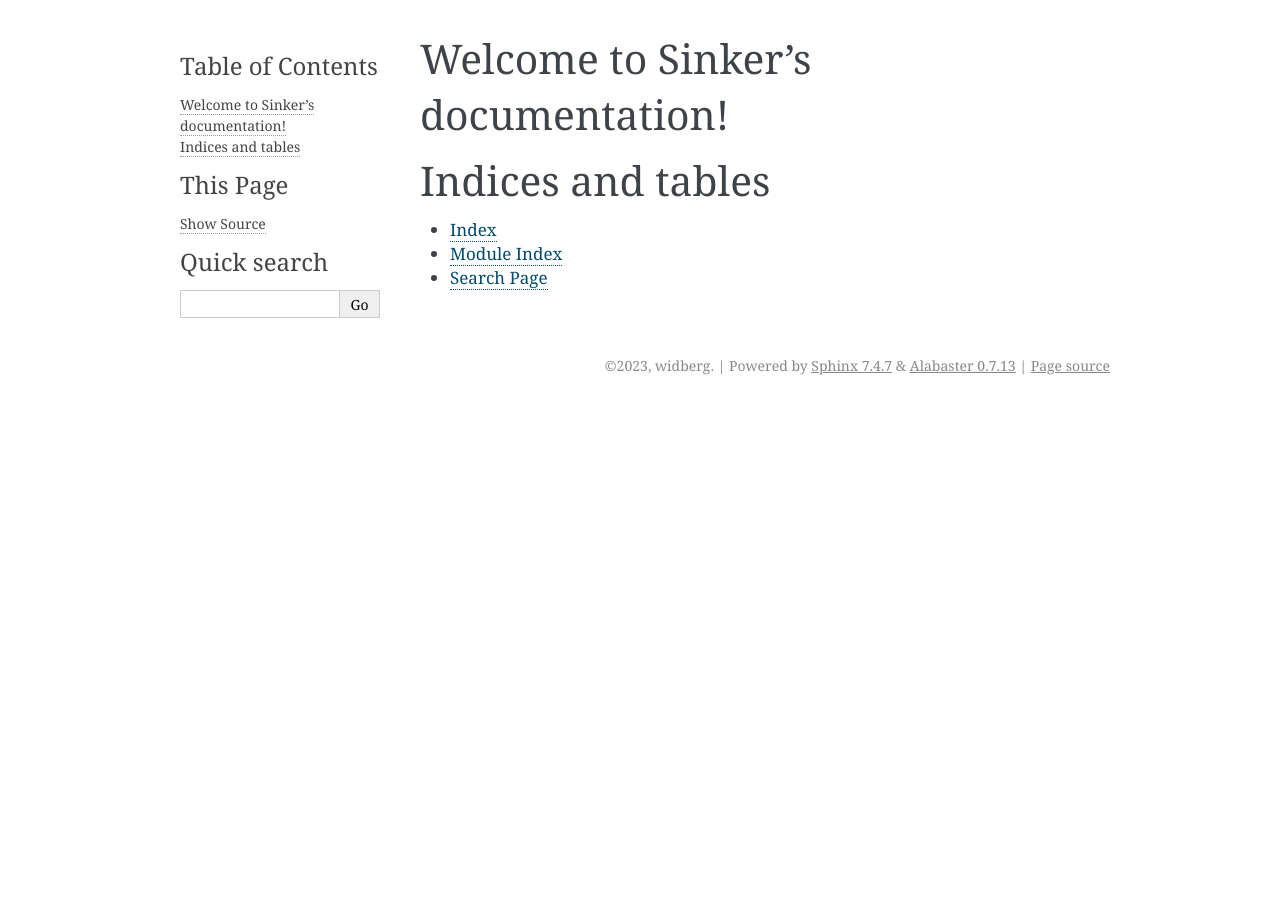
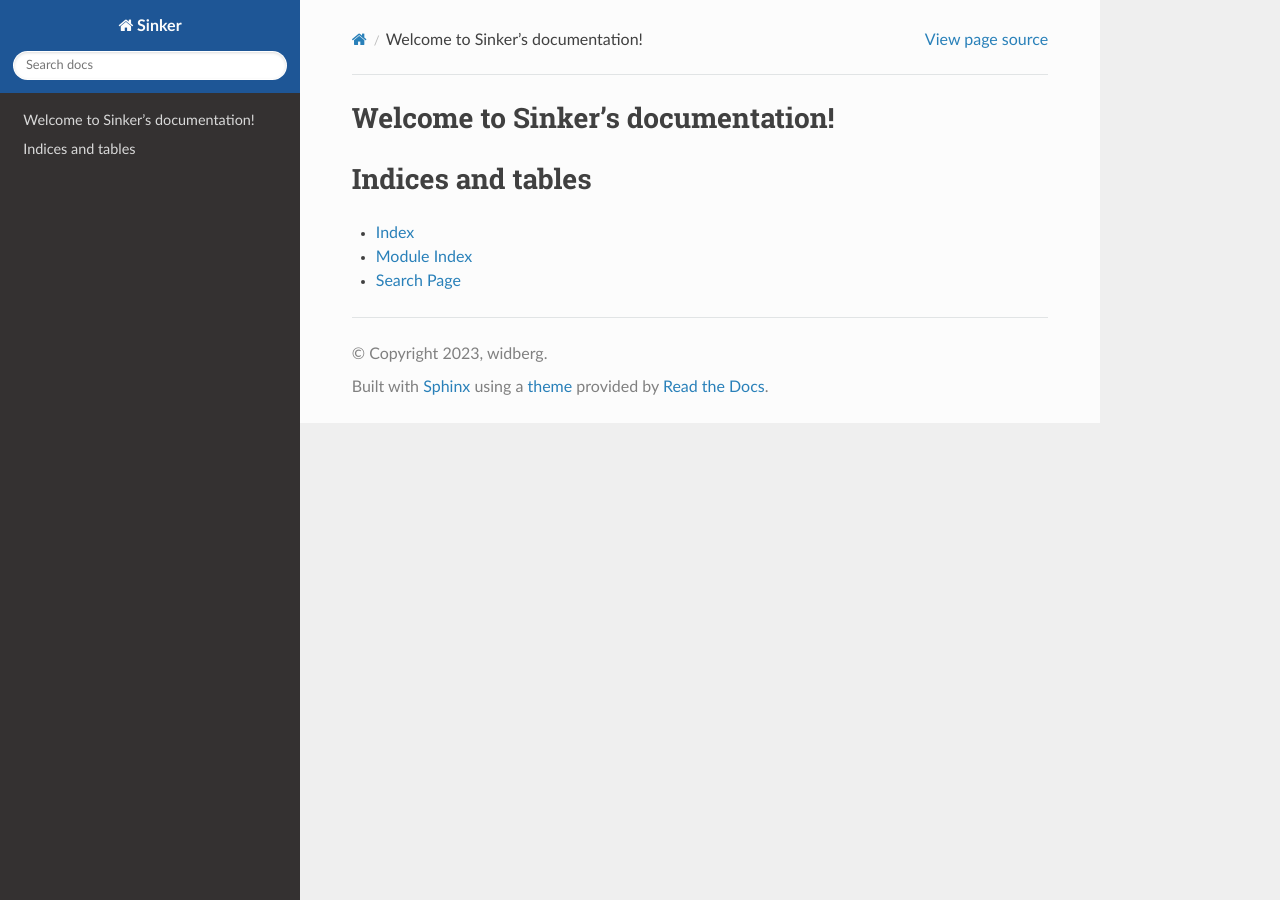
Before and after one commit to widberg/sinker, a Sphinx documentation site: the page built from docs/source/index.rst, in a window 1280 px wide. Built offline with Sphinx 7.4.7 and the Read the Docs theme 2.0.0, drawn with Linux system fonts in a browser that asks for light colours.

```diff
--- /dev/null
+++ b/docs/source/_static/style.css
@@ -0,0 +1,7 @@
+.pre {
+    color: #1e5696;
+}
+
+.wy-side-nav-search input[type="text"] {
+    border-color: transparent;
+}
--- a/docs/source/conf.py
+++ b/docs/source/conf.py
@@ -44,9 +44,17 @@
 # The theme to use for HTML and HTML Help pages.  See the documentation for
 # a list of builtin themes.
 #
-html_theme = 'alabaster'
+html_theme = 'sphinx_rtd_theme'
+
+html_theme_options = {
+    'collapse_navigation': False,
+    'style_nav_header_background': '#1e5696'
+}
 
 # Add any paths that contain custom static files (such as style sheets) here,
 # relative to this directory. They are copied after the builtin static files,
 # so a file named "default.css" will overwrite the builtin "default.css".
 html_static_path = ['_static']
+
+def setup(app):
+    app.add_css_file('style.css')
--- a/docs/source/requirements.txt
+++ b/docs/source/requirements.txt
@@ -0,0 +1,5 @@
+markupsafe==2.0.1
+sphinx-lua==1.1.3
+breathe==4.33.1
+six==1.16.0
+sphinx-rtd-theme==1.0.0
```
Also changed, not shown: 1 other file.
